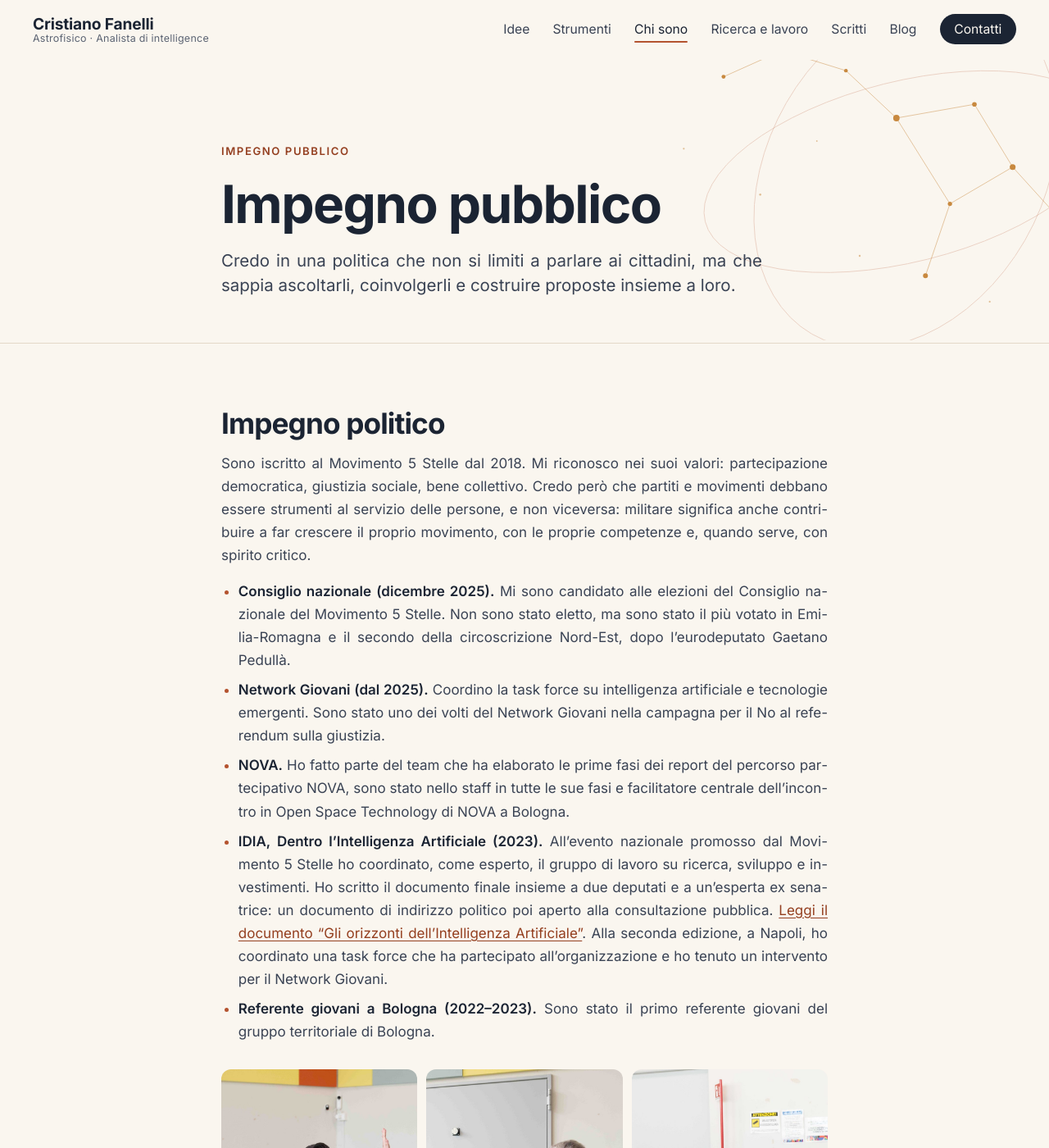
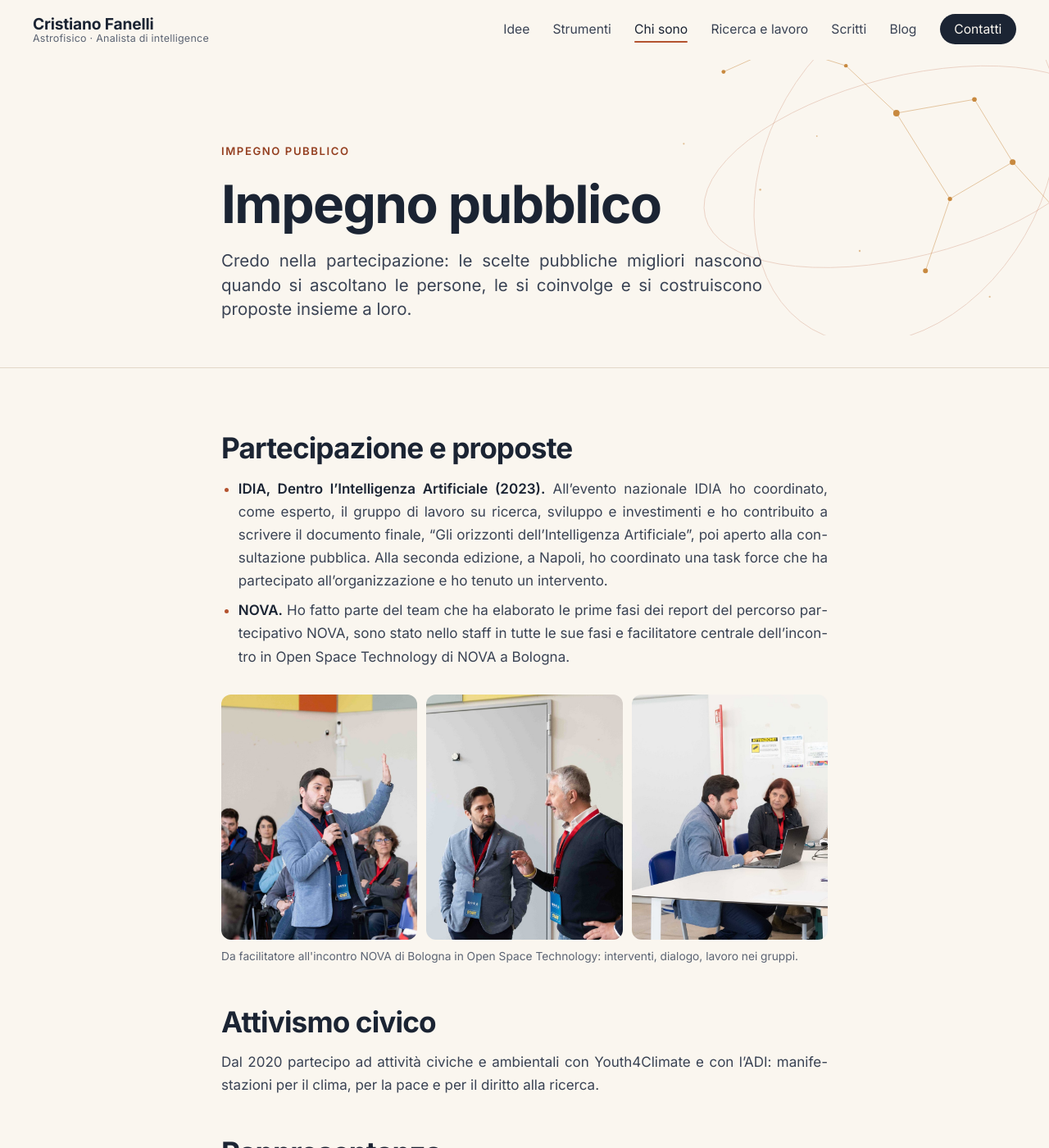
Before and after one commit to CrisWat/CrisWat.github.io, a Jekyll site: the page built from public-activity.md, in a window 1280 px wide and 1400 px high. Shown: the whole window at 82% size. Built offline with Jekyll 4.4.1, drawn with Linux system fonts in a browser that asks for light colours; some of the changed text lies outside the part shown.

```diff
--- a/_data/cv.yml
+++ b/_data/cv.yml
@@ -158,7 +158,7 @@
   - title: "Esperto IA — IDIA"
     org: "IDIA — Dentro l'Intelligenza Artificiale"
     period: "11/2023"
-    description: "Evento nazionale promosso dal Movimento 5 Stelle: coordinatore del tavolo su ricerca, sviluppo e investimenti e co-autore del documento finale, aperto alla consultazione pubblica."
+    description: "Evento nazionale sull'intelligenza artificiale: coordinatore del tavolo su ricerca, sviluppo e investimenti e co-autore del documento finale, aperto alla consultazione pubblica."
   - title: "Borsa di dottorato FRONTIERA"
     org: "Università di Bologna"
     period: "2018"
--- a/_data/temi.yml
+++ b/_data/temi.yml
@@ -80,7 +80,7 @@
     - "Valorizzare chi lavora negli ospedali, nelle scuole e nella pubblica amministrazione, perché medici, infermieri e insegnanti non siano costretti a partire o a cambiare mestiere."
     - "Congedi adeguati e servizi per l'infanzia che funzionino, perché formare una famiglia non sia un rischio economico."
     - "Non lasciare indietro le aree interne e i piccoli comuni: servizi, trasporti e scuole per chi sceglie di restare."
-  why: "Sono stato il primo referente giovani del mio gruppo territoriale a Bologna e oggi coordino una task force del Network Giovani. Nell'articolo «La sicurezza tradita» ho scritto perché un Paese che perde i suoi giovani non è un Paese sicuro."
+  why: "Dal 2020 partecipo alle attività civiche di Youth4Climate e vivo la stessa incertezza di tanti miei coetanei: oggi sono ricercatore a tempo determinato. Nell'articolo «La sicurezza tradita» ho scritto perché un Paese che perde i suoi giovani non è un Paese sicuro."
   why_link: "/blog/2026/10/08/la-sicurezza-tradita/"
 
 - id: "sicurezza"
--- a/index.html
+++ b/index.html
@@ -97,7 +97,7 @@
 
         <div class="reveal">
             <p class="eyebrow">Perché mi impegno</p>
-            <h2>La politica deve tornare a occuparsi delle persone e dei loro problemi reali.</h2>
+            <h2>Le scelte pubbliche devono tornare a occuparsi delle persone e dei loro problemi reali.</h2>
             <figure class="why-photo">
                 <img
                     src="{{ '/assets/images/incontro-intervento.jpg' | relative_url }}"
@@ -113,7 +113,7 @@
 
         <div class="why-text reveal">
             <p>Da ricercatore vedo ogni giorno quanto talento e quante opportunità sprechiamo per mancanza di una visione del futuro.</p>
-            <p>Credo in un Paese che investa nella conoscenza, garantisca dignità al lavoro e non lasci indietro nessuno. Per me fare politica significa ascoltare, partecipare e provare a cambiare concretamente le cose, non limitarsi a criticarle.</p>
+            <p>Credo in un Paese che investa nella conoscenza, garantisca dignità al lavoro e non lasci indietro nessuno. Per me impegnarsi significa ascoltare, partecipare e provare a cambiare concretamente le cose, non limitarsi a criticarle.</p>
             <p><a class="text-link" href="{{ '/chi-sono/' | relative_url }}">Il mio percorso →</a></p>
         </div>
 
--- a/public-activity.md
+++ b/public-activity.md
@@ -5,19 +5,14 @@
 redirect_from: /attivita-pubblica/
 section: /chi-sono/
 eyebrow: "Impegno pubblico"
-description: "L'impegno politico e civico di Cristiano Fanelli: attivista del Movimento 5 Stelle dal 2018, IDIA, Network Giovani, NOVA, rappresentanza e volontariato."
-intro: "Credo in una politica che non si limiti a parlare ai cittadini, ma che sappia ascoltarli, coinvolgerli e costruire proposte insieme a loro."
+description: "L'impegno civico di Cristiano Fanelli: proposte sull'intelligenza artificiale (IDIA), processi partecipativi (NOVA), attivismo per clima e ricerca, rappresentanza, volontariato e divulgazione."
+intro: "Credo nella partecipazione: le scelte pubbliche migliori nascono quando si ascoltano le persone, le si coinvolge e si costruiscono proposte insieme a loro."
 ---
 
-## Impegno politico
+## Partecipazione e proposte
 
-Sono iscritto al Movimento 5 Stelle dal 2018. Mi riconosco nei suoi valori: partecipazione democratica, giustizia sociale, bene collettivo. Credo però che partiti e movimenti debbano essere strumenti al servizio delle persone, e non viceversa: militare significa anche contribuire a far crescere il proprio movimento, con le proprie competenze e, quando serve, con spirito critico.
-
-- **Consiglio nazionale (dicembre 2025).** Mi sono candidato alle elezioni del Consiglio nazionale del Movimento 5 Stelle. Non sono stato eletto, ma sono stato il più votato in Emilia-Romagna e il secondo della circoscrizione Nord-Est, dopo l'eurodeputato Gaetano Pedullà.
-- **Network Giovani (dal 2025).** Coordino la task force su intelligenza artificiale e tecnologie emergenti. Sono stato uno dei volti del Network Giovani nella campagna per il No al referendum sulla giustizia.
+- **IDIA, Dentro l'Intelligenza Artificiale (2023).** All'evento nazionale IDIA ho coordinato, come esperto, il gruppo di lavoro su ricerca, sviluppo e investimenti e ho contribuito a scrivere il documento finale, "Gli orizzonti dell'Intelligenza Artificiale", poi aperto alla consultazione pubblica. Alla seconda edizione, a Napoli, ho coordinato una task force che ha partecipato all'organizzazione e ho tenuto un intervento.
 - **NOVA.** Ho fatto parte del team che ha elaborato le prime fasi dei report del percorso partecipativo NOVA, sono stato nello staff in tutte le sue fasi e facilitatore centrale dell'incontro in Open Space Technology di NOVA a Bologna.
-- **IDIA, Dentro l'Intelligenza Artificiale (2023).** All'evento nazionale promosso dal Movimento 5 Stelle ho coordinato, come esperto, il gruppo di lavoro su ricerca, sviluppo e investimenti. Ho scritto il documento finale insieme a due deputati e a un'esperta ex senatrice: un documento di indirizzo politico poi aperto alla consultazione pubblica. [Leggi il documento "Gli orizzonti dell'Intelligenza Artificiale"](https://www.movimento5stelle.eu/Documento-finale-IDIA.pdf). Alla seconda edizione, a Napoli, ho coordinato una task force che ha partecipato all'organizzazione e ho tenuto un intervento per il Network Giovani.
-- **Referente giovani a Bologna (2022–2023).** Sono stato il primo referente giovani del gruppo territoriale di Bologna.
 
 <figure class="photo-gallery">
     <div class="photo-gallery-grid">
@@ -27,16 +22,6 @@
     </div>
     <figcaption>Da facilitatore all'incontro NOVA di Bologna in Open Space Technology: interventi, dialogo, lavoro nei gruppi.</figcaption>
 </figure>
-
-<figure class="photo-gallery photo-gallery-wide">
-    <div class="photo-gallery-grid">
-        <img src="{{ '/assets/images/summer-school-intervento.jpg' | relative_url }}" alt="Cristiano Fanelli interviene al microfono, con il mare sullo sfondo" width="1200" height="800" loading="lazy" decoding="async">
-        <img src="{{ '/assets/images/summer-school-gruppo.jpg' | relative_url }}" alt="Foto di gruppo dei partecipanti alla summer school, all'aperto" width="1200" height="800" loading="lazy" decoding="async">
-    </div>
-    <figcaption>Alla summer school del Movimento 5 Stelle a Diamante.</figcaption>
-</figure>
-
-Per me l'appartenenza politica non è un fine, ma un mezzo per trasformare le idee in cambiamenti concreti. Le competenze individuali acquistano valore quando vengono messe al servizio di un progetto collettivo.
 
 ## Attivismo civico
 
```
Also changed, not shown: about.md (+3 -3 lines), assets/images/summer-school-gruppo.jpg (deleted), assets/images/summer-school-intervento.jpg (deleted), 2 other files.
